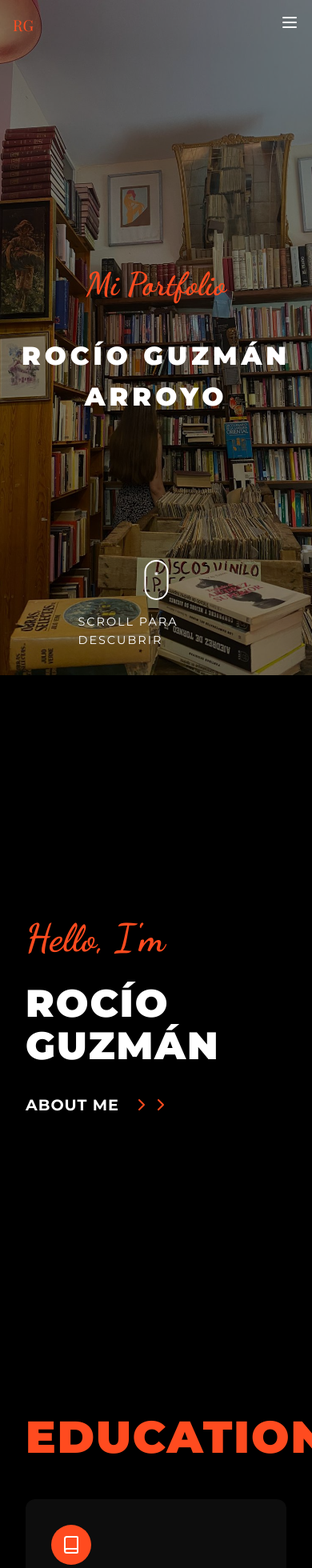
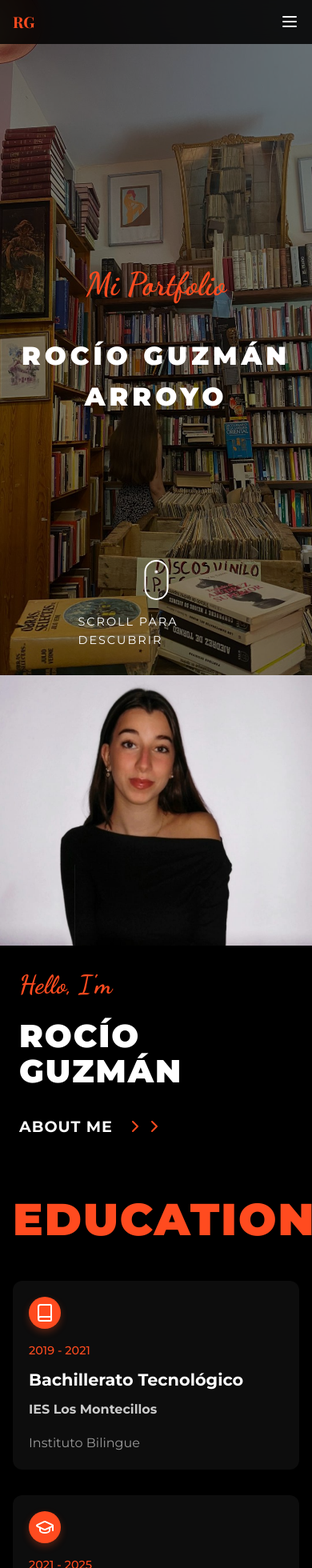
Before and after one commit to rociogzm22/Portfolio, a React (Vite) app: page / in a window 390 px wide. Shown: the top 1960 px of the page at 80% size. Built offline with nearby package versions, Linux system fonts and the light colour scheme.

Commit message:
Responsive

```diff
--- a/src/components/Footer.tsx
+++ b/src/components/Footer.tsx
@@ -16,7 +16,7 @@ export default function Footer() {
             <Mail size={20} />
             <span>rocioguzmanarroyo22@gmail.com</span>
           </a>
-          <a href="https://www.linkedin.com/in/yourprofile" className="contact-item">
+          <a href="https://www.linkedin.com/in/rocio-guzman-arroyo-112a87213?utm_source=share&utm_campaign=share_via&utm_content=profile&utm_medium=android_app" className="contact-item">
             <svg
               xmlns="http://www.w3.org/2000/svg"
               width="20"
@@ -29,7 +29,7 @@ export default function Footer() {
             </svg>
             <span>LinkedIn</span>
           </a>
-          <a href="https://github.com/yourusername" className="contact-item">
+          <a href="https://github.com/rociogzm22" className="contact-item">
             <svg
               xmlns="http://www.w3.org/2000/svg"
               width="20"
--- a/src/components/Navbar.tsx
+++ b/src/components/Navbar.tsx
@@ -29,9 +29,6 @@ export default function Navbar() {
           <a href="#about" onClick={() => setIsMenuOpen(false)}>
             Sobre mí
           </a>
-          <a href="#projects" onClick={() => setIsMenuOpen(false)}>
-            Proyectos
-          </a>
           <a href="#education" onClick={() => setIsMenuOpen(false)}>
             Educación
           </a>
--- a/src/styles/About.css
+++ b/src/styles/About.css
@@ -1,7 +1,9 @@
 .about-section {
-  height: 100vh;
+  min-height: 100vh;
   display: grid;
   grid-template-columns: 1fr 1fr;
+  width: 100%;
+  overflow: hidden;
 }
 
 .about-left {
@@ -83,13 +85,31 @@
   object-fit: cover;
 }
 
+@media (max-width: 1024px) {
+  .about-left {
+    padding: 3rem 2rem;
+  }
+
+  .hello {
+    font-size: 2.5rem;
+  }
+
+  .name {
+    font-size: 3.5rem;
+  }
+}
+
 @media (max-width: 768px) {
   .about-section {
     grid-template-columns: 1fr;
+    min-height: auto;
+    padding: 0;
   }
 
   .about-right {
-    display: none;
+    display: block;
+    height: 50vh;
+    order: -1;
   }
 
   .about-left {
@@ -104,3 +124,21 @@
     max-width: 100%;
   }
 }
+
+@media (max-width: 480px) {
+  .hello {
+    font-size: 2rem;
+  }
+
+  .name {
+    font-size: 2.5rem;
+  }
+
+  .about-left {
+    padding: 1.5rem;
+  }
+
+  .about-right {
+    height: 40vh;
+  }
+}
--- a/src/styles/Education.css
+++ b/src/styles/Education.css
@@ -26,13 +26,14 @@
   padding: 2rem;
   border-radius: 12px;
   margin-bottom: 2rem;
-  transition: transform 0.3s ease;
+  transition: all 0.3s ease;
   position: relative;
 }
 
 .education-card:hover {
   transform: translateX(10px);
   background: rgba(255, 255, 255, 0.1);
+  box-shadow: 0 4px 20px rgba(0, 0, 0, 0.3);
 }
 
 .education-icon {
@@ -44,6 +45,7 @@
   align-items: center;
   justify-content: center;
   flex-shrink: 0;
+  box-shadow: 0 4px 10px rgba(255, 75, 31, 0.3);
 }
 
 .education-content {
@@ -75,13 +77,56 @@
   line-height: 1.6;
 }
 
+@media (max-width: 1024px) {
+  .education-section {
+    padding: 3rem 1.5rem;
+  }
+
+  .section-title {
+    font-size: 3rem;
+    margin-bottom: 2rem;
+  }
+}
+
 @media (max-width: 768px) {
   .education-card {
     flex-direction: column;
     gap: 1rem;
+    padding: 1.5rem;
   }
 
   .education-icon {
     align-self: flex-start;
   }
+
+  .section-title {
+    font-size: 2.5rem;
+  }
+
+  .education-content h3 {
+    font-size: 1.3rem;
+  }
+
+  .education-content h4 {
+    font-size: 1rem;
+  }
 }
+
+@media (max-width: 480px) {
+  .education-section {
+    padding: 2rem 1rem;
+  }
+
+  .section-title {
+    font-size: 2rem;
+  }
+
+  .education-card {
+    padding: 1.25rem;
+  }
+
+  .education-icon {
+    width: 40px;
+    height: 40px;
+  }
+}
--- a/src/styles/Navbar.css
+++ b/src/styles/Navbar.css
@@ -6,12 +6,14 @@
   z-index: 1000;
   padding: 1rem 2rem;
   transition: all 0.3s ease;
-  background: transparent;
+  background: rgba(0, 0, 0, 0.85);
+  backdrop-filter: blur(10px);
 }
 
 .navbar.scrolled {
-  background: rgba(0, 0, 0, 0.8);
+  background: rgba(0, 0, 0, 0.9);
   backdrop-filter: blur(10px);
+  box-shadow: 0 2px 10px rgba(0, 0, 0, 0.2);
 }
 
 .nav-content {
@@ -27,6 +29,12 @@
   font-size: 1.5rem;
   color: var(--primary-color);
   text-decoration: none;
+  font-weight: bold;
+  transition: transform 0.3s ease;
+}
+
+.nav-logo:hover {
+  transform: scale(1.1);
 }
 
 .nav-links {
@@ -40,11 +48,28 @@
   font-size: 0.9rem;
   text-transform: uppercase;
   letter-spacing: 1px;
-  transition: color 0.3s ease;
+  transition: all 0.3s ease;
+  position: relative;
+  padding: 0.5rem 0;
+}
+
+.nav-links a::after {
+  content: "";
+  position: absolute;
+  bottom: 0;
+  left: 0;
+  width: 0;
+  height: 2px;
+  background-color: var(--primary-color);
+  transition: width 0.3s ease;
 }
 
 .nav-links a:hover {
   color: var(--primary-color);
+}
+
+.nav-links a:hover::after {
+  width: 100%;
 }
 
 .menu-toggle {
@@ -52,38 +77,63 @@
   background: none;
   border: none;
   color: var(--white);
-  font-size: 1.5rem;
   cursor: pointer;
+  z-index: 1001;
+}
+
+@media (max-width: 1024px) {
+  .navbar {
+    padding: 1rem;
+  }
+
+  .nav-links {
+    gap: 1.5rem;
+  }
 }
 
 @media (max-width: 768px) {
   .menu-toggle {
-    display: block;
+    display: flex;
+    align-items: center;
+    justify-content: center;
   }
 
   .nav-links {
-    position: absolute;
-    top: 100%;
+    position: fixed;
+    top: 0;
     left: 0;
     right: 0;
+    bottom: 0;
     flex-direction: column;
-    background: rgba(0, 0, 0, 0.9);
-    padding: 1rem;
-    gap: 1rem;
-    display: none;
+    justify-content: center;
+    align-items: center;
+    background: rgba(0, 0, 0, 0.95);
+    padding: 2rem;
+    gap: 2rem;
+    transform: translateX(100%);
+    transition: transform 0.3s ease;
+    display: flex;
   }
 
   .nav-links.open {
-    display: flex;
+    transform: translateX(0);
+  }
+
+  .nav-links a {
+    font-size: 1.2rem;
   }
 }
 
 @media (max-width: 480px) {
   .navbar {
-    padding: 1rem;
+    padding: 0.75rem 1rem;
   }
 
   .nav-logo {
     font-size: 1.2rem;
   }
+
+  .nav-links a {
+    font-size: 1rem;
+  }
 }
```
Also changed, not shown: 5 other files (tests, documents, lock files or other folders).
